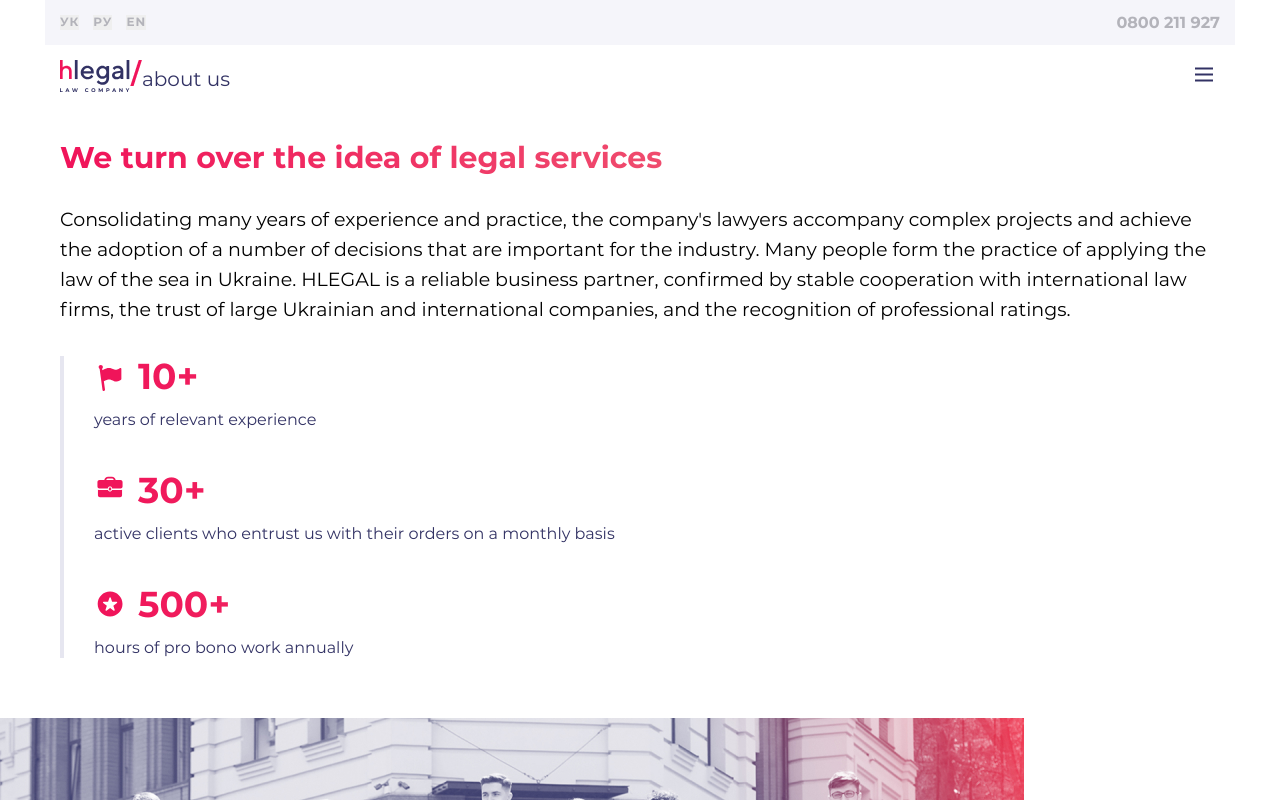
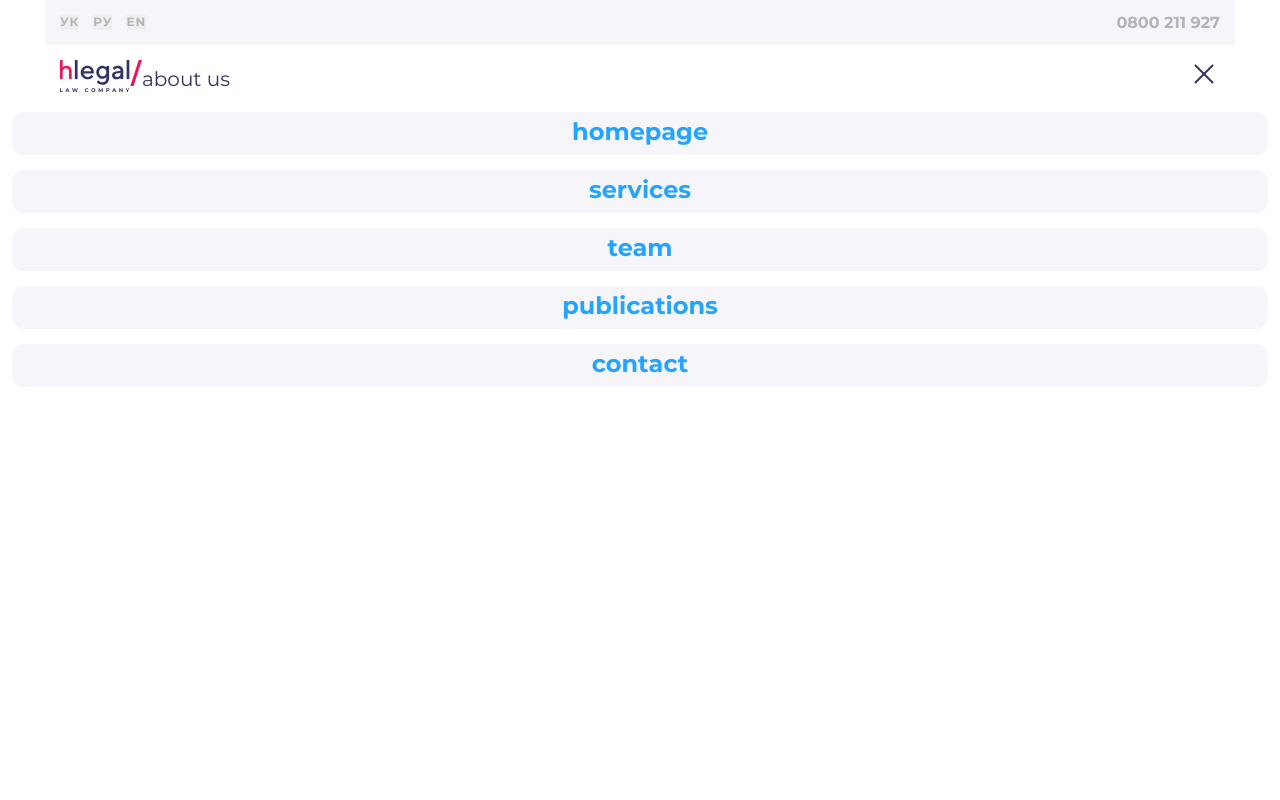
Before and after one commit to artemtsygankin/Project, a website: page app/about.html in a window 1280 px wide. Both pictures are taken after a click on the button 1204 px from the left and 74 px from the top of the page. Shown: the top 800 px of the page. Drawn offline with Linux system fonts and the light colour scheme.

Commit message:
about script

```diff
--- a/app/about.html
+++ b/app/about.html
@@ -133,8 +133,11 @@
             </div>
 
             <nav class="about-header__menu">
-                <button class="about-header__burger" type="button"></button>
-                <ul class="about-header__pages js-about-header__pages">
+                <button
+                    class="about-header__burger js-header__burger"
+                    type="button"
+                ></button>
+                <ul class="about-header__pages js-header__pages">
                     <li><a href="index.html">homepage</a></li>
                     <li><a href="#">services</a></li>
                     <li><a href="#">team</a></li>
@@ -292,5 +295,6 @@
                 </p>
             </div>
         </footer>
+        <script src="./js/script.js"></script>
     </body>
 </html>
--- a/app/sass/_about-header.scss
+++ b/app/sass/_about-header.scss
@@ -31,17 +31,73 @@
             margin-right: 14px;
         }
     }
-    &__address,
-    &__pages,
+    &__address {
+        display: none;
+    }
     &__fb {
         display: none;
     }
+    &__pages {
+        display: none;
+        position: absolute;
+        background-color: white;
+        width: 100%;
+        right: 0;
+        top: 100px;
+        list-style: none;
+        padding-left: 0;
+        text-decoration: none;
+        height: calc(100vh - 100px);
+        overflow: auto;
+        padding: 12px;
+        scrollbar-width: none;
+        -ms-overflow-style: none;
+        li {
+            text-align: center;
+            background-color: $greybg;
+            border-radius: 12px;
+            padding-top: 7px;
+            padding-bottom: 7px;
+            a {
+                text-decoration: none;
+                font-size: 24px;
+                line-height: 29px;
+                color: $colorblue;
+            }
+        }
+        li:not(:last-child) {
+            margin-bottom: 15px;
+        }
+    }
+    &__pages::-webkit-scrollbar {
+        width: 0;
+        height: 0;
+    }
+    &__pages a:hover {
+        color: $hover;
+    }
+    &__pages li:hover {
+        background-color: #e6e6f0;
+        cursor: pointer;
+    }
+
+    &__pages.active {
+        display: block;
+    }
+
     &__burger {
         background-image: url(../images/Hamburger-about.svg);
         width: 32px;
         height: 32px;
         background-color: transparent;
         margin-top: 13px;
+    }
+    &__burger.close {
+        background-image: url(../images/Close.svg);
+        background-color: #ffffff;
+        width: 32px;
+        height: 32px;
+        padding: 0;
     }
     &__logo {
         display: flex;
```
Also changed, not shown: app/css/style.css, 1 other file.
